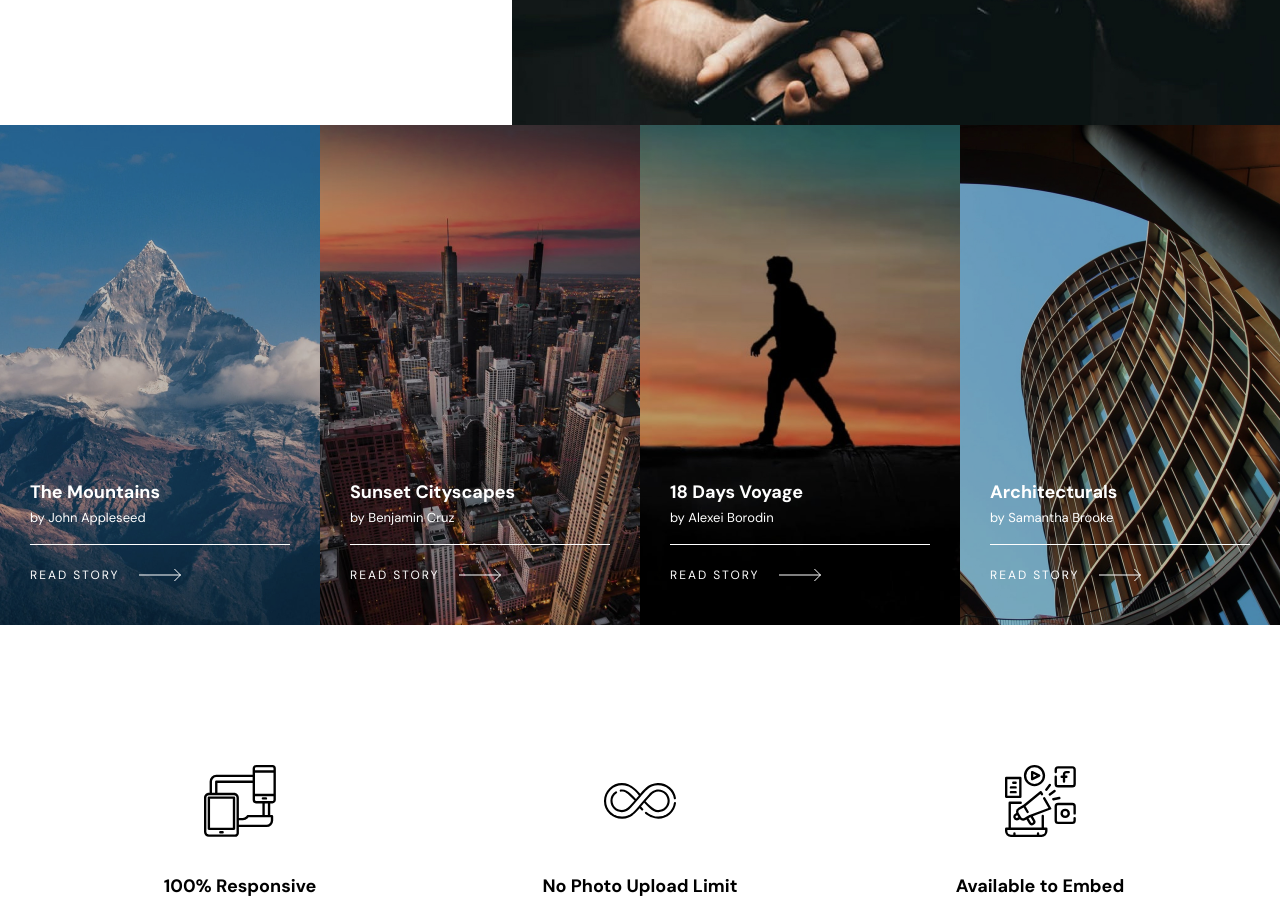
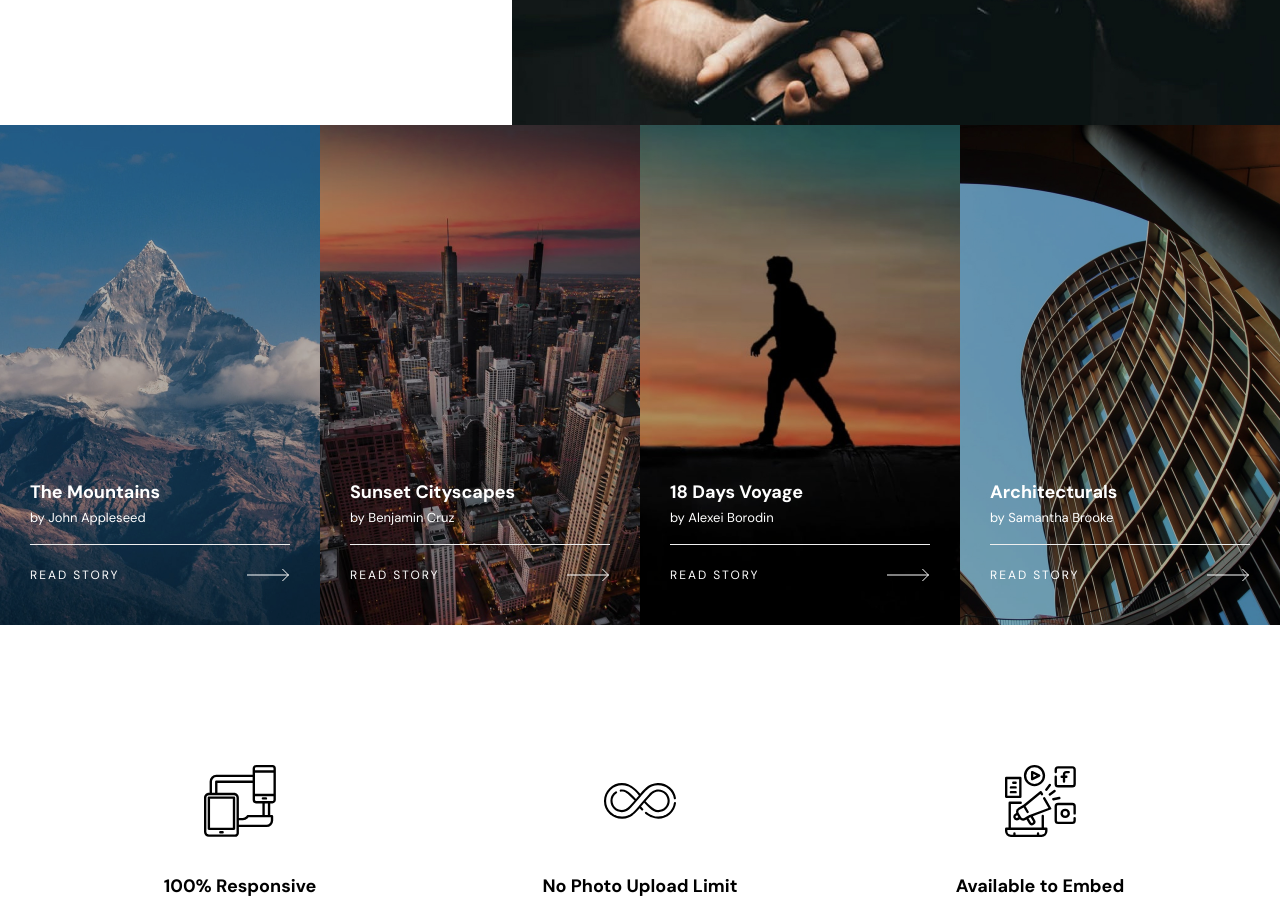
Before and after one commit to RichardBacon/photosnap-multi-page-website, a Next.js app: page / in a window 1280 px wide. Shown: the part 1980-2899 px from the top of the page. Built offline with nearby package versions, Linux system fonts and the light colour scheme.

Commit message:
Make whole story card link and add hover effect

```diff
--- a/components/storyCard.js
+++ b/components/storyCard.js
@@ -1,8 +1,11 @@
+import Link from 'next/link';
 import styles from '../styles/storyCard.module.scss';
-import Button from './button';
+import Arrow from '../public/images/shared/arrow.svg';
 
 function StoryCard({ story }) {
   return (
+    <Link href="/">
+      <a className={styles.storyLink}>
         <figure className={styles.storyCard}>
           <div className={styles.imageWrapper}>{story.image}</div>
 
@@ -11,10 +14,14 @@ function StoryCard({ story }) {
               <h3 className={styles.heading}>{story.heading}</h3>
               <h4 className={styles.author}>{`by ${story.author}`}</h4>
             </figcaption>
-
-        <Button caption="Read Story" style={4} />
+            <div className={styles.button}>
+              Read Story
+              <Arrow className={styles.arrow} />
+            </div>
           </div>
         </figure>
+      </a>
+    </Link>
   );
 }
 
--- a/styles/storyCard.module.scss
+++ b/styles/storyCard.module.scss
@@ -1,16 +1,34 @@
 @import './global';
 @import './mixins';
+
+.storyLink {
+  transition: transform 200ms;
+
+  @include hoverAllowed() {
+    &:hover {
+      .imageWrapper {
+        filter: opacity(80%);
+      }
+
+      .button {
+        text-decoration: underline;
+      }
+    }
+  }
+}
 
 .storyCard {
   background-color: $color-black;
   display: grid;
+  height: 100%;
 }
 
 .imageWrapper {
-  filter: opacity(75%);
+  filter: opacity(70%);
   grid-column: 1/2;
   grid-row: 1/3;
   position: relative;
+  transition: filter 300ms;
 }
 
 .content {
@@ -24,7 +42,7 @@
 }
 
 .figcaption {
-  border-bottom: 1px solid $color-white;
+  border-bottom: 1px solid $color-light-grey;
   display: flex;
   flex-direction: column;
   gap: 1rem;
@@ -44,3 +62,20 @@
   font-size: 1.3rem;
   font-weight: 400;
 }
+
+.button {
+  align-items: center;
+  color: $color-white;
+  display: flex;
+  font-family: $font-dm-sans;
+  font-size: 1.2rem;
+  font-weight: 400;
+  height: 4rem;
+  justify-content: space-between;
+  letter-spacing: 2px;
+  text-transform: uppercase;
+
+  .arrow path {
+    stroke: $color-white;
+  }
+}
```
Lines whose indentation alone changed are shown as unchanged.
